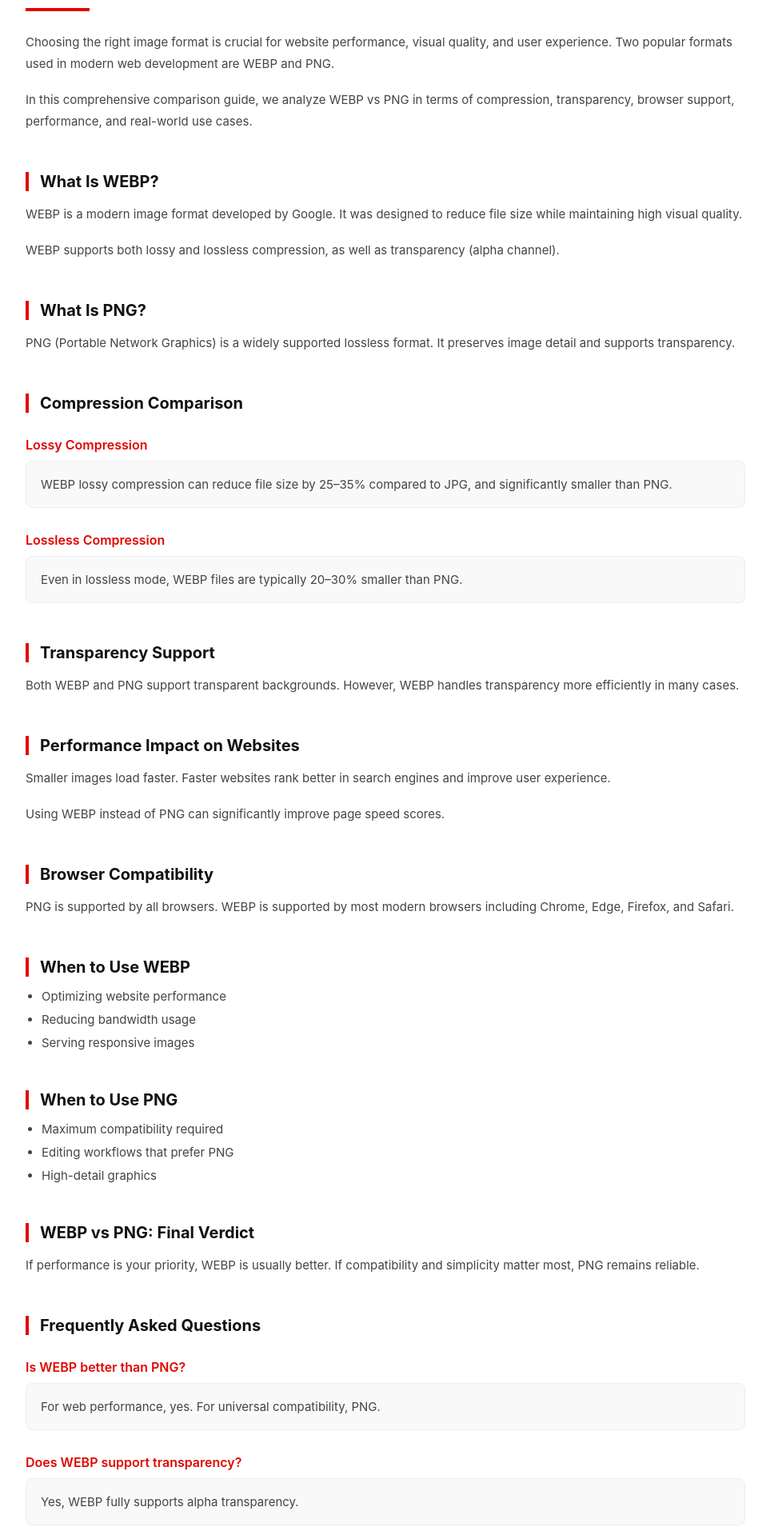
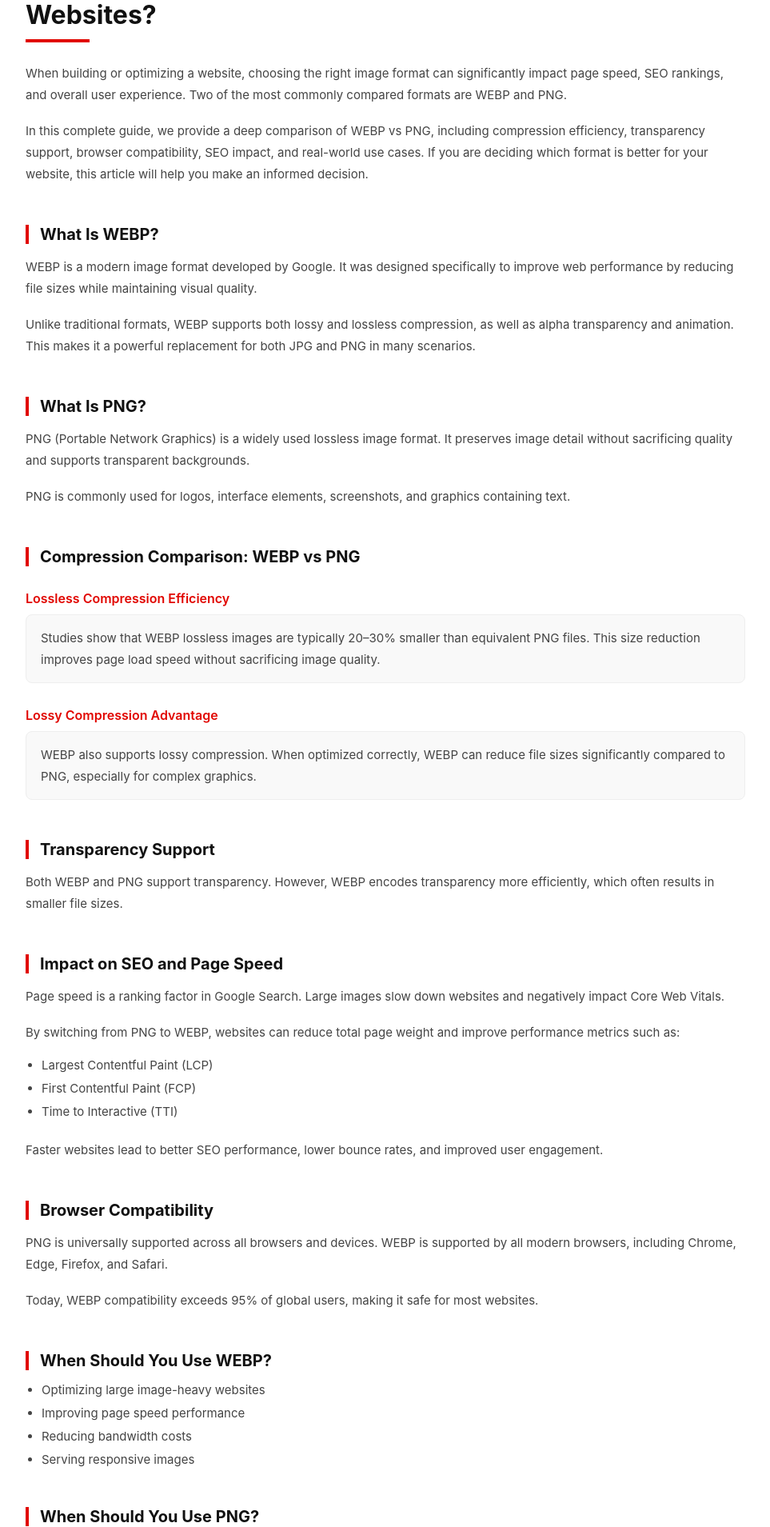
Before and after one commit to linyiwei6666-bot/image-converter, a Vue app: page /blog/webp-vs-png in a window 1280 px wide. Shown: the part 171-2080 px from the top of the page at 80% size, without its empty margins (158-1121 px from the left). Built offline with nearby package versions, Linux system fonts and the light colour scheme.

Commit message:
update 0.12

```diff
--- a/src/views/Blog/ImageFormats.vue
+++ b/src/views/Blog/ImageFormats.vue
@@ -7,102 +7,212 @@ import Footer from "../../components/Footer.vue"
   <Navbar />
 
   <div class="container article">
-    <h1>Best Image Formats for Web: Complete Guide</h1>
+    <h1>Best Image Formats for Websites in 2025: Complete Guide to WEBP, PNG, JPG, AVIF and SVG</h1>
 
     <p>
-      Choosing the best image format for your website affects speed,
-      SEO rankings, and user experience.
-      In this complete guide, we compare JPG, PNG, WEBP, and other formats.
+      Choosing the best image format for your website directly impacts
+      page speed, SEO performance, Core Web Vitals, and user experience.
+      In 2025, modern image optimization is no longer optional —
+      it is essential for ranking higher in search engines.
     </p>
 
-    <h2>Why Image Format Matters</h2>
     <p>
-      Images often account for more than 50% of a webpage’s size.
-      Optimized formats reduce load time and improve performance.
+      This comprehensive guide compares the most important image formats used on websites:
+      WEBP, PNG, JPG (JPEG), AVIF, and SVG.
+      We analyze compression efficiency, quality, transparency,
+      browser support, SEO impact, and real-world usage scenarios.
     </p>
 
-    <h2>JPG (JPEG)</h2>
+    <h2>Why Image Format Matters for SEO</h2>
+
     <p>
-      JPG is ideal for photographs due to its efficient lossy compression.
+      Images often make up more than 50% of a webpage’s total size.
+      Large image files slow down loading times,
+      negatively affecting performance metrics such as:
     </p>
 
-    <h3>Best For</h3>
     <ul>
-      <li>Photos</li>
-      <li>Blog images</li>
-      <li>Social media</li>
+      <li>Largest Contentful Paint (LCP)</li>
+      <li>First Contentful Paint (FCP)</li>
+      <li>Cumulative Layout Shift (CLS)</li>
+      <li>Time to Interactive (TTI)</li>
     </ul>
 
-    <h2>PNG</h2>
     <p>
-      PNG provides lossless compression and supports transparency.
+      Google considers page speed a ranking factor.
+      Using optimized image formats reduces bandwidth usage,
+      improves mobile performance,
+      and increases search visibility.
     </p>
 
-    <h3>Best For</h3>
+    <h2>1. WEBP – The Modern Web Standard</h2>
+
+    <p>
+      WEBP is a next-generation image format developed by Google.
+      It supports both lossy and lossless compression,
+      transparency (alpha channel),
+      and animation.
+    </p>
+
+    <h3>Advantages of WEBP</h3>
+    <ul>
+      <li>25–35% smaller than JPG and PNG</li>
+      <li>Supports transparency like PNG</li>
+      <li>Supports animation like GIF</li>
+      <li>Excellent for SEO and performance</li>
+    </ul>
+
+    <h3>Best Use Cases</h3>
+    <ul>
+      <li>Blog images</li>
+      <li>Ecommerce product photos</li>
+      <li>Landing page graphics</li>
+      <li>Image-heavy websites</li>
+    </ul>
+
+    <h2>2. PNG – Lossless and Reliable</h2>
+
+    <p>
+      PNG (Portable Network Graphics) is a lossless image format
+      known for high-quality output and transparency support.
+    </p>
+
+    <h3>Advantages of PNG</h3>
+    <ul>
+      <li>No quality loss</li>
+      <li>Excellent for text-heavy graphics</li>
+      <li>Universal browser compatibility</li>
+    </ul>
+
+    <h3>Disadvantages</h3>
+    <ul>
+      <li>Larger file size compared to WEBP</li>
+      <li>Not ideal for photographic images</li>
+    </ul>
+
+    <h2>3. JPG (JPEG) – Traditional Photography Format</h2>
+
+    <p>
+      JPG (JPEG) is one of the oldest and most widely used image formats.
+      It uses lossy compression to significantly reduce file size.
+    </p>
+
+    <h3>Advantages of JPG</h3>
+    <ul>
+      <li>Small file size for photos</li>
+      <li>Great for complex color images</li>
+      <li>Supported everywhere</li>
+    </ul>
+
+    <h3>Limitations</h3>
+    <ul>
+      <li>No transparency support</li>
+      <li>Quality loss after repeated editing</li>
+    </ul>
+
+    <h2>4. AVIF – Next Generation High Compression Format</h2>
+
+    <p>
+      AVIF is one of the newest image formats,
+      offering even better compression than WEBP.
+      It provides high image quality at extremely small file sizes.
+    </p>
+
+    <h3>Advantages of AVIF</h3>
+    <ul>
+      <li>Up to 50% smaller than JPG</li>
+      <li>High dynamic range support</li>
+      <li>Excellent compression efficiency</li>
+    </ul>
+
+    <h3>Challenges</h3>
+    <ul>
+      <li>Slower encoding time</li>
+      <li>Not fully supported in all older browsers</li>
+    </ul>
+
+    <h2>5. SVG – Best for Logos and Icons</h2>
+
+    <p>
+      SVG (Scalable Vector Graphics) is a vector-based format.
+      Unlike pixel-based images,
+      SVG files scale infinitely without losing quality.
+    </p>
+
+    <h3>Best Use Cases</h3>
     <ul>
       <li>Logos</li>
       <li>Icons</li>
-      <li>Graphics with text</li>
+      <li>UI elements</li>
+      <li>Simple illustrations</li>
     </ul>
 
-    <h2>WEBP</h2>
+    <h2>Image Format Comparison Table (Summary)</h2>
+
     <p>
-      WEBP offers both lossy and lossless compression with smaller file sizes.
+      Quick comparison overview:
     </p>
 
-    <h3>Best For</h3>
     <ul>
-      <li>Modern websites</li>
-      <li>Performance optimization</li>
-      <li>Responsive images</li>
+      <li><strong>Best for SEO:</strong> WEBP / AVIF</li>
+      <li><strong>Best for Transparency:</strong> PNG / WEBP</li>
+      <li><strong>Best for Photos:</strong> JPG / WEBP</li>
+      <li><strong>Best for Logos:</strong> SVG</li>
+      <li><strong>Smallest File Size:</strong> AVIF</li>
     </ul>
 
-    <h2>SVG</h2>
+    <h2>Real-World Performance Example</h2>
+
     <p>
-      SVG is a vector format ideal for logos and scalable graphics.
+      Suppose your homepage contains 30 images averaging 250KB each in JPG format.
+      Total size: 7.5MB.
     </p>
 
-    <h2>Comparison Table (Summary)</h2>
-
-    <h3>Smallest File Size</h3>
-    <p>WEBP</p>
-
-    <h3>Best Compatibility</h3>
-    <p>JPG and PNG</p>
-
-    <h3>Transparency Support</h3>
-    <p>PNG and WEBP</p>
-
-    <h2>SEO and Page Speed Considerations</h2>
     <p>
-      Google considers page speed as a ranking factor.
-      Choosing the right image format improves loading time.
+      Converting those images to WEBP could reduce total size to about 5MB.
+      Using AVIF might reduce it further to 3.5–4MB.
+      This can dramatically improve mobile performance and SEO ranking.
     </p>
-
-    <h2>How to Choose the Right Format</h2>
-    <ul>
-      <li>Use JPG for photos</li>
-      <li>Use PNG for design elements</li>
-      <li>Use WEBP for modern optimization</li>
-      <li>Use SVG for scalable graphics</li>
-    </ul>
 
     <h2>Frequently Asked Questions</h2>
 
-    <h3>What is the best format for websites?</h3>
+    <h3>What is the best image format for SEO in 2025?</h3>
     <p>
-      WEBP is often the best balance between quality and size.
+      WEBP and AVIF are currently the best formats for SEO
+      because they offer superior compression and faster loading speeds.
     </p>
 
-    <h3>Is PNG better than JPG?</h3>
+    <h3>Should I replace all JPG images with WEBP?</h3>
     <p>
-      For graphics, yes. For photos, JPG is usually better.
+      For modern websites, yes.
+      However, always keep fallback formats if supporting older browsers.
     </p>
 
-    <h2>Conclusion</h2>
+    <h3>Is PNG outdated?</h3>
     <p>
-      The best image format depends on your use case.
-      For modern web performance, WEBP is leading the way.
+      PNG is not outdated,
+      but it is less efficient compared to modern formats.
+    </p>
+
+    <h2>Final Recommendation</h2>
+
+    <p>
+      For most modern websites in 2025,
+      the optimal strategy is:
+    </p>
+
+    <ul>
+      <li>Use WEBP as default delivery format</li>
+      <li>Use AVIF where maximum compression is required</li>
+      <li>Use SVG for logos and icons</li>
+      <li>Keep PNG for editing and design workflows</li>
+    </ul>
+
+    <p>
+      Image optimization is one of the fastest ways
+      to improve website performance and search engine rankings.
+      Choosing the right format is not just a technical decision —
+      it is a strategic SEO advantage.
     </p>
   </div>
 
--- a/src/views/Blog/WebpVsPng.vue
+++ b/src/views/Blog/WebpVsPng.vue
@@ -7,112 +7,168 @@ import Footer from "../../components/Footer.vue"
   <Navbar />
 
   <div class="container article">
-    <h1>WEBP vs PNG: Which Format Is Better for Web?</h1>
+    <h1>WEBP vs PNG: Which Image Format Is Better for Modern Websites?</h1>
 
     <p>
-      Choosing the right image format is crucial for website performance,
-      visual quality, and user experience. Two popular formats used in modern
-      web development are WEBP and PNG.
+      When building or optimizing a website, choosing the right image format
+      can significantly impact page speed, SEO rankings, and overall user experience.
+      Two of the most commonly compared formats are WEBP and PNG.
     </p>
 
     <p>
-      In this comprehensive comparison guide, we analyze WEBP vs PNG in terms
-      of compression, transparency, browser support, performance, and real-world use cases.
+      In this complete guide, we provide a deep comparison of WEBP vs PNG,
+      including compression efficiency, transparency support,
+      browser compatibility, SEO impact, and real-world use cases.
+      If you are deciding which format is better for your website,
+      this article will help you make an informed decision.
     </p>
 
     <h2>What Is WEBP?</h2>
     <p>
-      WEBP is a modern image format developed by Google. It was designed to
-      reduce file size while maintaining high visual quality.
+      WEBP is a modern image format developed by Google.
+      It was designed specifically to improve web performance by reducing file sizes
+      while maintaining visual quality.
     </p>
 
     <p>
-      WEBP supports both lossy and lossless compression,
-      as well as transparency (alpha channel).
+      Unlike traditional formats, WEBP supports both lossy and lossless compression,
+      as well as alpha transparency and animation.
+      This makes it a powerful replacement for both JPG and PNG in many scenarios.
     </p>
 
     <h2>What Is PNG?</h2>
     <p>
-      PNG (Portable Network Graphics) is a widely supported lossless format.
-      It preserves image detail and supports transparency.
+      PNG (Portable Network Graphics) is a widely used lossless image format.
+      It preserves image detail without sacrificing quality
+      and supports transparent backgrounds.
     </p>
 
-    <h2>Compression Comparison</h2>
-
-    <h3>Lossy Compression</h3>
     <p>
-      WEBP lossy compression can reduce file size by 25–35% compared to JPG,
-      and significantly smaller than PNG.
+      PNG is commonly used for logos, interface elements, screenshots,
+      and graphics containing text.
     </p>
 
-    <h3>Lossless Compression</h3>
+    <h2>Compression Comparison: WEBP vs PNG</h2>
+
+    <h3>Lossless Compression Efficiency</h3>
     <p>
-      Even in lossless mode, WEBP files are typically 20–30% smaller than PNG.
+      Studies show that WEBP lossless images are typically 20–30% smaller
+      than equivalent PNG files.
+      This size reduction improves page load speed
+      without sacrificing image quality.
+    </p>
+
+    <h3>Lossy Compression Advantage</h3>
+    <p>
+      WEBP also supports lossy compression.
+      When optimized correctly,
+      WEBP can reduce file sizes significantly compared to PNG,
+      especially for complex graphics.
     </p>
 
     <h2>Transparency Support</h2>
     <p>
-      Both WEBP and PNG support transparent backgrounds.
-      However, WEBP handles transparency more efficiently in many cases.
+      Both WEBP and PNG support transparency.
+      However, WEBP encodes transparency more efficiently,
+      which often results in smaller file sizes.
     </p>
 
-    <h2>Performance Impact on Websites</h2>
+    <h2>Impact on SEO and Page Speed</h2>
     <p>
-      Smaller images load faster. Faster websites rank better in search engines
-      and improve user experience.
+      Page speed is a ranking factor in Google Search.
+      Large images slow down websites and negatively impact Core Web Vitals.
     </p>
 
     <p>
-      Using WEBP instead of PNG can significantly improve page speed scores.
+      By switching from PNG to WEBP,
+      websites can reduce total page weight
+      and improve performance metrics such as:
+    </p>
+
+    <ul>
+      <li>Largest Contentful Paint (LCP)</li>
+      <li>First Contentful Paint (FCP)</li>
+      <li>Time to Interactive (TTI)</li>
+    </ul>
+
+    <p>
+      Faster websites lead to better SEO performance,
+      lower bounce rates,
+      and improved user engagement.
     </p>
 
     <h2>Browser Compatibility</h2>
     <p>
-      PNG is supported by all browsers.
-      WEBP is supported by most modern browsers including Chrome, Edge, Firefox, and Safari.
+      PNG is universally supported across all browsers and devices.
+      WEBP is supported by all modern browsers,
+      including Chrome, Edge, Firefox, and Safari.
     </p>
 
-    <h2>When to Use WEBP</h2>
+    <p>
+      Today, WEBP compatibility exceeds 95% of global users,
+      making it safe for most websites.
+    </p>
+
+    <h2>When Should You Use WEBP?</h2>
+
     <ul>
-      <li>Optimizing website performance</li>
-      <li>Reducing bandwidth usage</li>
+      <li>Optimizing large image-heavy websites</li>
+      <li>Improving page speed performance</li>
+      <li>Reducing bandwidth costs</li>
       <li>Serving responsive images</li>
     </ul>
 
-    <h2>When to Use PNG</h2>
+    <h2>When Should You Use PNG?</h2>
+
     <ul>
-      <li>Maximum compatibility required</li>
-      <li>Editing workflows that prefer PNG</li>
-      <li>High-detail graphics</li>
+      <li>Maximum legacy browser support required</li>
+      <li>Professional editing workflows</li>
+      <li>Design files requiring pixel-perfect accuracy</li>
     </ul>
 
-    <h2>WEBP vs PNG: Final Verdict</h2>
+    <h2>WEBP vs PNG: Practical Performance Example</h2>
     <p>
-      If performance is your priority, WEBP is usually better.
-      If compatibility and simplicity matter most, PNG remains reliable.
+      Consider a homepage containing 20 PNG graphics.
+      If each PNG averages 200KB,
+      the total image weight is 4MB.
+    </p>
+
+    <p>
+      Converting those images to WEBP could reduce the total size to approximately 2.8–3MB,
+      resulting in noticeably faster load times.
     </p>
 
     <h2>Frequently Asked Questions</h2>
 
-    <h3>Is WEBP better than PNG?</h3>
+    <h3>Is WEBP better than PNG for SEO?</h3>
     <p>
-      For web performance, yes. For universal compatibility, PNG.
+      WEBP often improves page speed,
+      which positively affects SEO rankings.
     </p>
 
-    <h3>Does WEBP support transparency?</h3>
+    <h3>Does WEBP reduce image quality?</h3>
     <p>
-      Yes, WEBP fully supports alpha transparency.
+      When using lossless mode,
+      WEBP preserves quality similar to PNG.
     </p>
 
-    <h3>Should I convert all PNG to WEBP?</h3>
+    <h3>Should I convert all PNG images to WEBP?</h3>
     <p>
-      It depends on your audience and browser support needs.
+      For most modern websites, yes.
+      However, always test performance and compatibility first.
     </p>
 
-    <h2>Conclusion</h2>
+    <h2>Final Verdict</h2>
     <p>
-      Understanding WEBP vs PNG helps you choose the right format.
-      For modern websites focused on speed, WEBP is often the best choice.
+      If your goal is modern web performance and SEO optimization,
+      WEBP is generally the better choice.
+      PNG remains reliable for compatibility and editing workflows.
+    </p>
+
+    <p>
+      The best approach is often hybrid:
+      use WEBP for web delivery,
+      keep PNG for editing and archival purposes.
     </p>
   </div>
 
```
